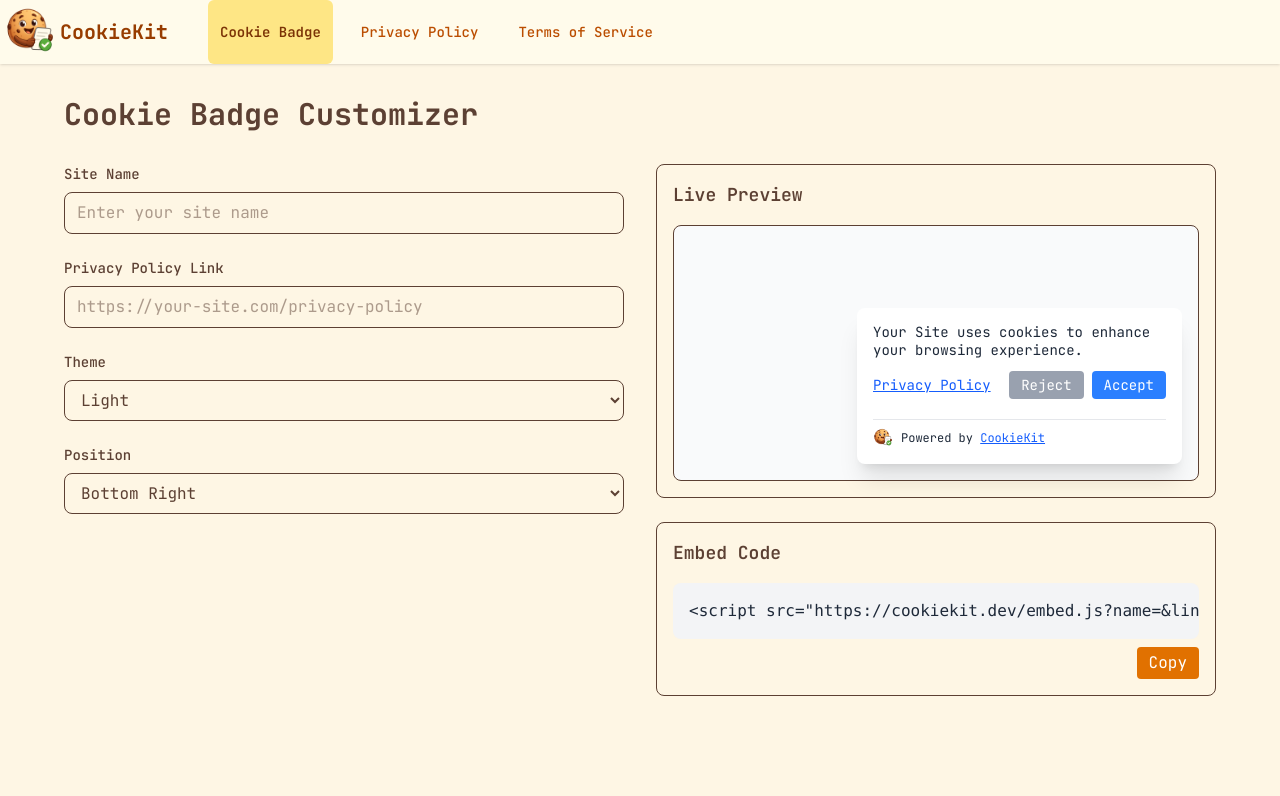
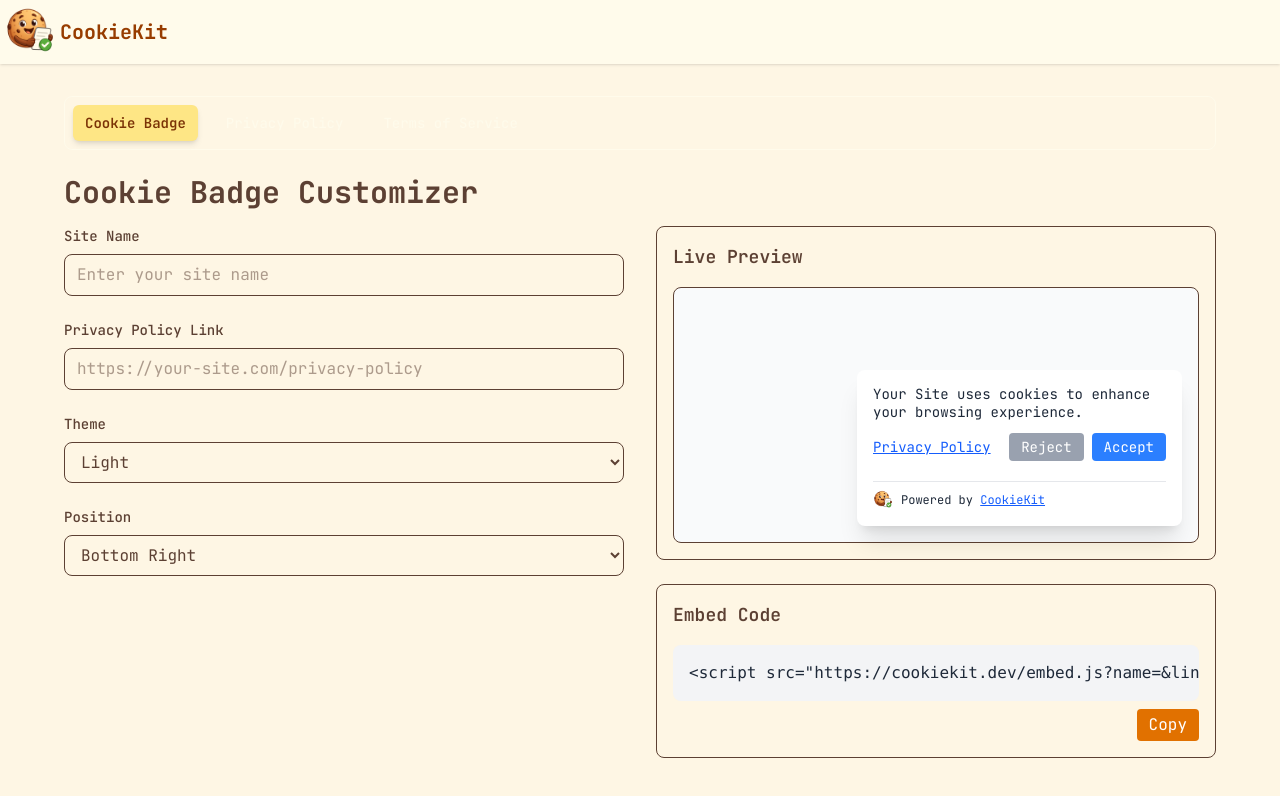
Before and after one commit to ezequiasaramburu/Cookiekit, a Next.js app: page / in a window 1280 px wide. Shown: the top 796 px of the page. Built offline with nearby package versions, Linux system fonts and the light colour scheme.

Commit message:
move tab navigation outside header

```diff
--- a/src/app/metadata.ts
+++ b/src/app/metadata.ts
@@ -1,23 +1,23 @@
 import { Metadata } from "next";
 
 export const defaultMetadata: Metadata = {
-  title: "CookieKit – GDPR tools for devs",
+  title: "Cookie Kit | GDPR tools for devs",
   description: "Generate a cookie badge, privacy policy, and terms of service in minutes",
   openGraph: {
-    title: "CookieKit – GDPR tools for devs",
+    title: "Cookie Kit | GDPR tools for devs",
     description: "Generate a cookie badge, privacy policy, and terms of service in minutes",
     images: [
       {
         url: "/assets/cookiekit-logo.png",
         width: 1200,
         height: 630,
-        alt: "CookieKit - GDPR tools for developers",
+        alt: "Cookie Kit | GDPR tools for developers",
       },
     ],
   },
   twitter: {
     card: "summary_large_image",
-    title: "CookieKit – GDPR tools for devs",
+    title: "Cookie Kit | GDPR tools for devs",
     description: "Generate a cookie badge, privacy policy, and terms of service in minutes",
     images: ["/assets/cookiekit-logo.png"],
   },
--- a/src/components/Navigation.tsx
+++ b/src/components/Navigation.tsx
@@ -1,12 +1,8 @@
 "use client";
 
-import Link from "next/link";
-import { usePathname } from "next/navigation";
 import Image from "next/image";
 
 export function Navigation() {
-  const pathname = usePathname();
-
   return (
     <nav className="bg-amber-50 shadow-sm">
       <div className="max-w-7xl mx-auto pl-1 pr-6">
@@ -26,43 +22,9 @@
                 </span>
               </div>
             </div>
-            <div className="hidden sm:ml-2 sm:flex sm:space-x-4 pl-8">
-              <NavLink href="/" isActive={pathname === "/"}>
-                Cookie Badge
-              </NavLink>
-              <NavLink href="/privacy" isActive={pathname === "/privacy"}>
-                Privacy Policy
-              </NavLink>
-              <NavLink href="/tos" isActive={pathname === "/tos"}>
-                Terms of Service
-              </NavLink>
-            </div>
           </div>
         </div>
       </div>
     </nav>
   );
 }
-
-function NavLink({
-  href,
-  isActive,
-  children,
-}: {
-  href: string;
-  isActive: boolean;
-  children: React.ReactNode;
-}) {
-  return (
-    <Link
-      href={href}
-      className={`inline-flex items-center px-3 py-2 rounded-md text-sm font-medium ${
-        isActive
-          ? "bg-amber-200 text-amber-900 font-semibold"
-          : "text-amber-700 hover:bg-amber-100 hover:text-amber-900"
-      }`}
-    >
-      {children}
-    </Link>
-  );
-}
--- a/src/components/PageLayout.tsx
+++ b/src/components/PageLayout.tsx
@@ -1,4 +1,5 @@
 import React, { ReactNode } from "react";
+import { TabNavigation } from "./TabNavigation";
 
 interface PageLayoutProps {
   children: ReactNode;
@@ -9,7 +10,8 @@
   return (
     <main className="min-h-screen p-8">
       <div className="max-w-6xl mx-auto">
-        <h1 className="text-3xl font-bold mb-8">{title}</h1>
+        <TabNavigation />
+        <h1 className="text-3xl font-bold mb-4">{title}</h1>
         {children}
       </div>
     </main>
--- /dev/null
+++ b/src/components/TabNavigation.tsx
@@ -0,0 +1,47 @@
+"use client";
+
+import Link from "next/link";
+import { usePathname } from "next/navigation";
+
+export function TabNavigation() {
+  const pathname = usePathname();
+
+  return (
+    <div className="max-w-7xl mx-auto mb-6 border border-amber-50 rounded-lg">
+      <div className="flex space-x-4 p-2">
+        <NavLink href="/" isActive={pathname === "/"}>
+          Cookie Badge
+        </NavLink>
+        <NavLink href="/privacy" isActive={pathname === "/privacy"}>
+          Privacy Policy
+        </NavLink>
+        <NavLink href="/tos" isActive={pathname === "/tos"}>
+          Terms of Service
+        </NavLink>
+      </div>
+    </div>
+  );
+}
+
+function NavLink({
+  href,
+  isActive,
+  children,
+}: {
+  href: string;
+  isActive: boolean;
+  children: React.ReactNode;
+}) {
+  return (
+    <Link
+      href={href}
+      className={`inline-flex items-center px-3 py-2 rounded-md text-sm font-medium ${
+        isActive
+          ? "bg-amber-200 text-amber-900 font-semibold shadow-md"
+          : "text-amber-50 hover:bg-amber-100 hover:text-amber-900"
+      }`}
+    >
+      {children}
+    </Link>
+  );
+}
```
